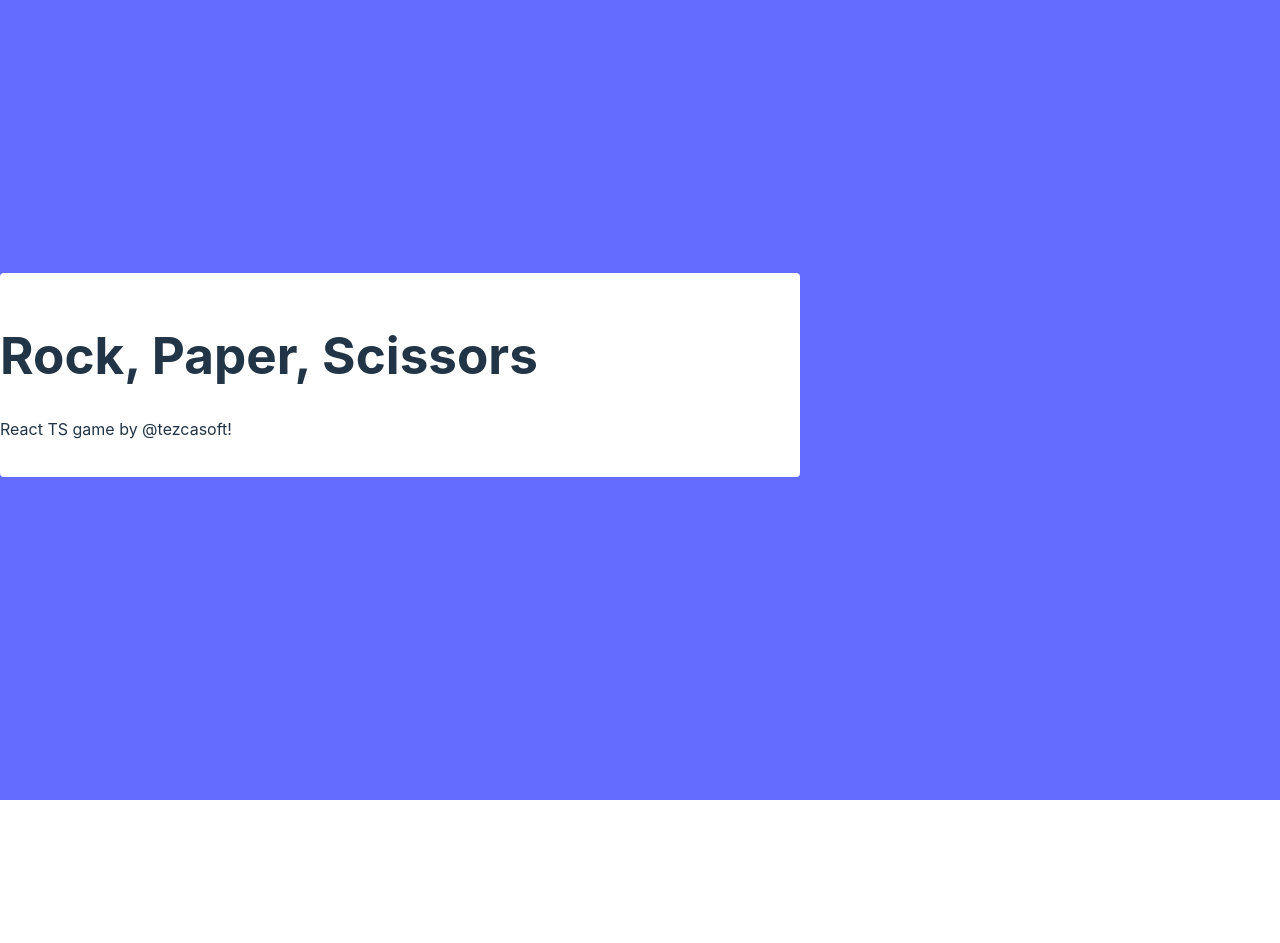
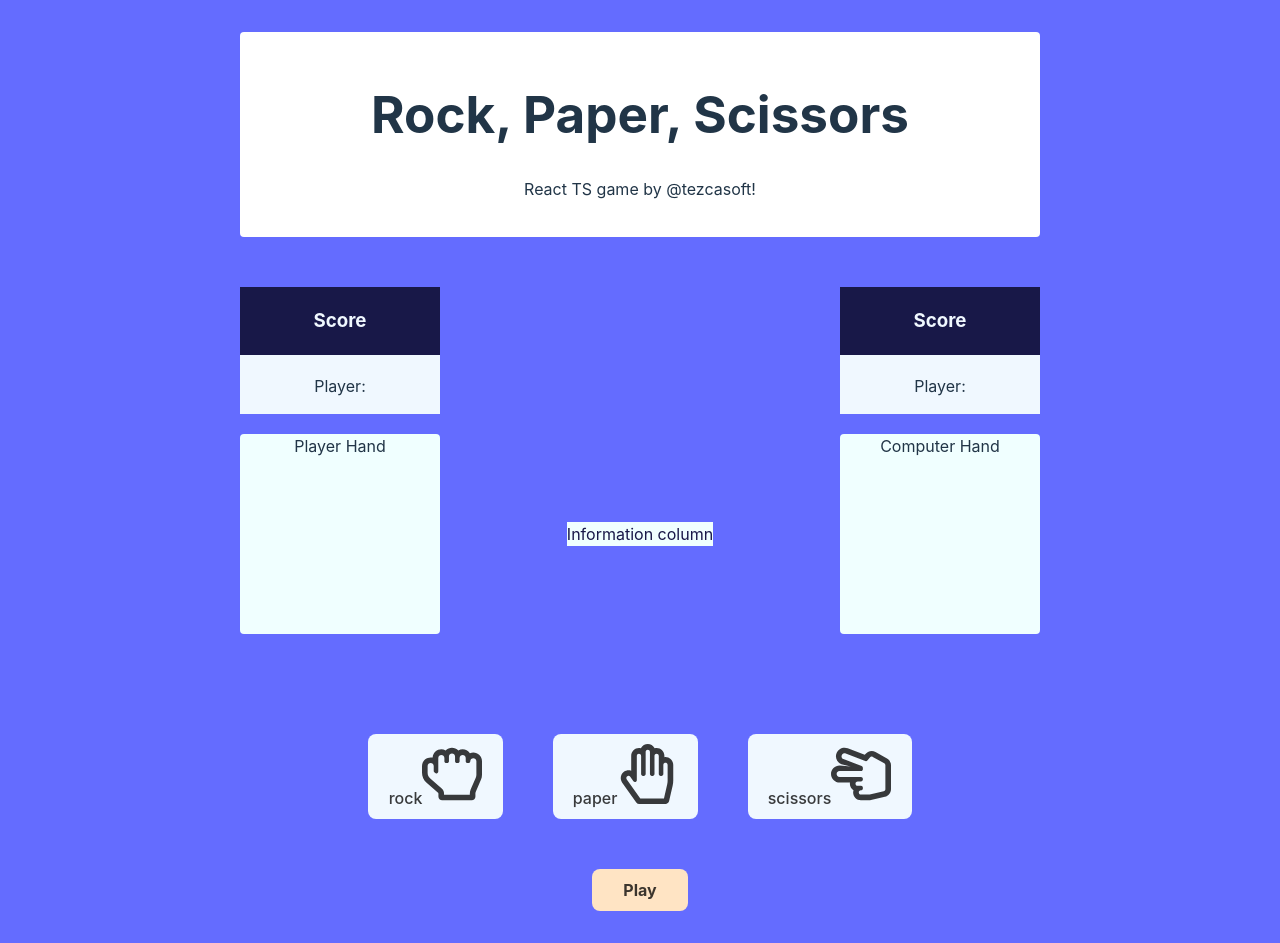
Before and after one commit to heladiofog/rock-paper-scissors-react-ts, a React (Vite) app: page / in a window 1280 px wide. Before the commit the page ends 800 px from the top, so only its background shows below. Built offline with nearby package versions, Linux system fonts and the light colour scheme.

Commit message:
Setting up the results dashboard and the game controls.

```diff
--- a/src/App.tsx
+++ b/src/App.tsx
@@ -1,4 +1,7 @@
 import styles from './App.module.css';
+import ScoreBoard from './sections/ScoreBoard';
+import GameControls from './sections/GameControlsSection';
+
 // import './App.css'
 
 function App() {
@@ -11,9 +14,11 @@ function App() {
       </header>
       <main>
         {/* main components for the game */}
+        <ScoreBoard />
+        <GameControls />
       </main>
     </div>
-  )
+  );
 }
 
-export default App
+export default App;
--- /dev/null
+++ b/src/components/HandSelector.module.css
@@ -0,0 +1,3 @@
+.choiceButton {
+  background-color: aliceblue;
+}
--- /dev/null
+++ b/src/components/HandSelector.tsx
@@ -0,0 +1,19 @@
+import styles from './HandSelector.module.css';
+
+interface Props {
+  name: string,
+  icon: JSX.Element
+}
+
+const HandSelector: React.FC<Props> = ({ name, icon }) => {
+  return (
+    <>
+      <button className={styles.choiceButton}>
+        {name}
+        {icon}
+      </button>
+    </>
+  );
+};
+
+export default HandSelector;
--- a/src/index.css
+++ b/src/index.css
@@ -11,6 +11,13 @@
   text-rendering: optimizeLegibility;
   -webkit-font-smoothing: antialiased;
   -moz-osx-font-smoothing: grayscale;
+}
+
+#root {
+  max-width: 1280px;
+  margin: 0 auto;
+  padding: 2rem;
+  text-align: center;
 }
 
 a {
@@ -46,6 +53,7 @@ button {
   background-color: #1a1a1a;
   cursor: pointer;
   transition: border-color 0.25s;
+  color: rgba(1, 0, 0, 0.77);
 }
 button:hover {
   border-color: #646cff;
--- /dev/null
+++ b/src/sections/GameControlsSection.module.css
@@ -0,0 +1,12 @@
+.choiceButtonsContainer {
+  display: flex;
+  justify-content: center;
+  gap: 50px;
+}
+
+.playButton {
+  background-color: bisque;
+  padding: 10px 30px;
+  margin-top: 50px;
+  font-weight: bold;
+}
--- /dev/null
+++ b/src/sections/GameControlsSection.tsx
@@ -0,0 +1,21 @@
+import styles from './GameControlsSection.module.css';
+import HandSelector from '../components/HandSelector';
+// icons
+import { FaRegHandPaper, FaRegHandRock, FaRegHandScissors } from 'react-icons/fa';
+
+const GameControlsSection = () => {
+  return (
+    <>
+      <div className={styles.choiceButtonsContainer}>
+        <HandSelector name="rock" icon={<FaRegHandRock size={60} />} />
+        <HandSelector name="paper" icon={<FaRegHandPaper size={60}  />}/>
+        <HandSelector name="scissors" icon={<FaRegHandScissors size={60}  />} />
+      </div>
+      <button className={styles.playButton}>
+      Play
+      </button>
+    </>
+  );
+};
+
+export default GameControlsSection;
--- /dev/null
+++ b/src/sections/ScoreBoard.tsx
@@ -0,0 +1,34 @@
+import styles from './ScoreBoars.module.css';
+
+const ScoreBoard = () => {
+  return (
+    <>
+    {/* Score board section */}
+      <section className={styles.scoreContainer}>
+        {/* TO DO: refactor this score component */}
+        <div className={styles.score}>
+          <h3>Score</h3>
+          <p>Player:</p>
+        </div>
+        <div className={styles.score}>
+          <h3>Score</h3>
+          <p>Player:</p>
+        </div>
+      </section>
+      {/* Results board section */}
+      <section className={styles.resultsSection}>
+        <div className={styles.playerHand}>
+          Player Hand
+        </div>
+        <div className={styles.informationColumn}>
+          Information column
+        </div>
+        <div className={styles.computerHand}>
+          Computer Hand
+        </div>
+      </section>
+    </>
+  );
+};
+
+export default ScoreBoard;
--- /dev/null
+++ b/src/sections/ScoreBoars.module.css
@@ -0,0 +1,45 @@
+.scoreContainer {
+  display: flex;
+  justify-content: space-between;
+}
+
+.scoreContainer h3 {
+  margin-top: 0;
+  padding: 20px 0;
+  background-color: #181848;
+  color: aliceblue;
+}
+
+.score {
+  background-color: aliceblue;
+  width: 200px;
+  margin-bottom: 20px;
+}
+
+/* results section */
+.resultsSection {
+  display: flex;
+  justify-content: space-between;
+  align-items: center;
+  margin-bottom: 100px;
+  height: 200px;
+}
+
+.playerHand,
+.computerHand {
+  background-color: azure;
+  display: flex;
+  flex-direction: column;
+  justify-content: space-between;
+  align-items: center;
+  height: 200px;
+  width: 200px;
+  border-radius: 4px;
+  position: relative;
+}
+
+.informationColumn {
+  color: #181848;
+  background-color: azure;
+  max-width: 400px;
+}
```
Also changed, not shown: .eslintrc.cjs.
